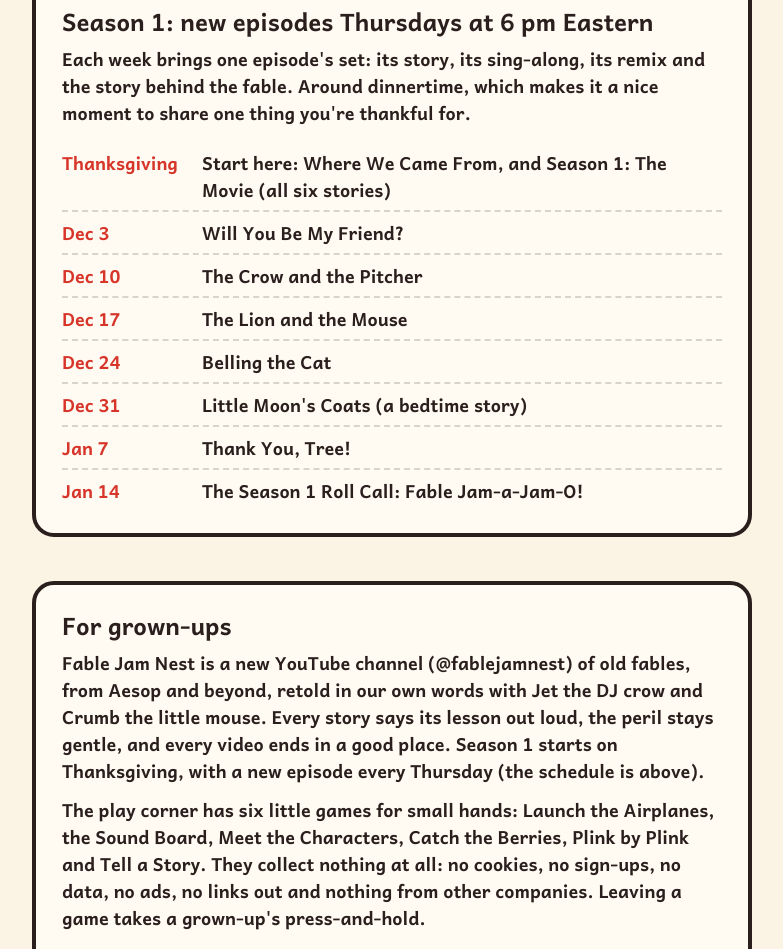
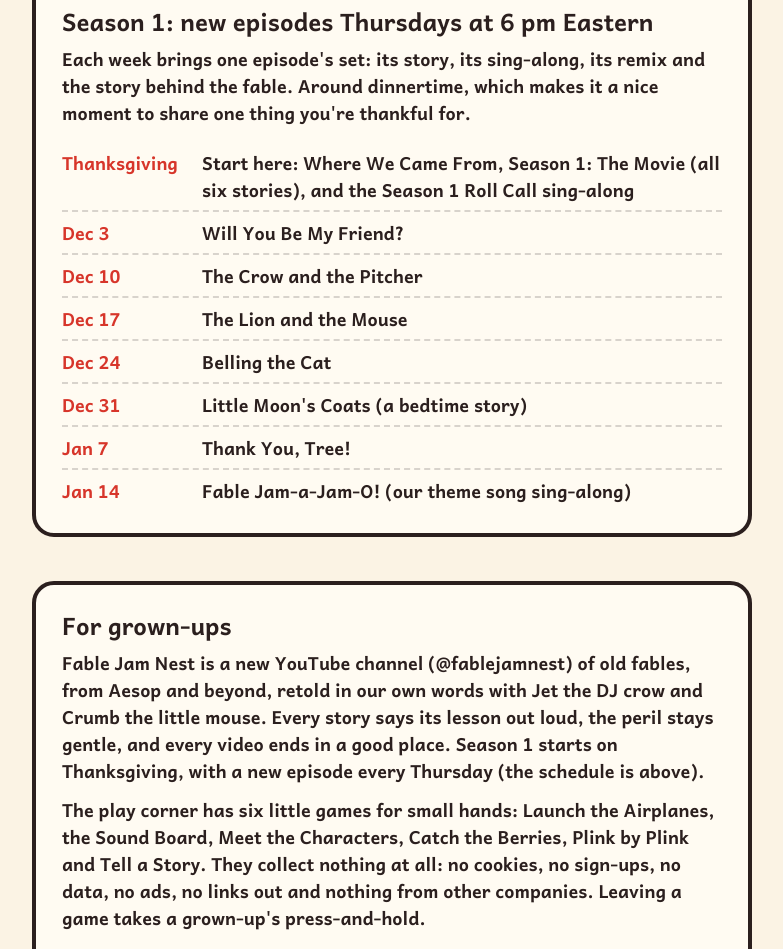
Before and after one commit to nossilg/fablejam-site, a plain HTML site: page nest/index.html in a window 1280 px wide. Shown: the part 2069-3018 px from the top of the page, without its empty margins (248-1031 px from the left). Drawn offline with Linux system fonts and the light colour scheme.

Commit message:
Schedule: the Season 1 Roll Call is out on Thanksgiving; Jan 14 is the theme song

```diff
--- a/nest/index.html
+++ b/nest/index.html
@@ -126,14 +126,14 @@ footer{margin:34px 0 10px;font-size:15px;color:#6b5444}
     <h2>Season 1: new episodes Thursdays at 6 pm Eastern</h2>
     Each week brings one episode's set: its story, its sing-along, its remix and the story behind the fable. Around dinnertime, which makes it a nice moment to share one thing you're thankful for.
     <ul class="sched">
-      <li data-day="2026-11-26"><time datetime="2026-11-26">Thanksgiving</time><span>Start here: Where We Came From, and Season 1: The Movie (all six stories)</span></li>
+      <li data-day="2026-11-26"><time datetime="2026-11-26">Thanksgiving</time><span>Start here: Where We Came From, Season 1: The Movie (all six stories), and the Season 1 Roll Call sing-along</span></li>
       <li data-day="2026-12-03"><time datetime="2026-12-03">Dec 3</time><span>Will You Be My Friend?</span></li>
       <li data-day="2026-12-10"><time datetime="2026-12-10">Dec 10</time><span>The Crow and the Pitcher</span></li>
       <li data-day="2026-12-17"><time datetime="2026-12-17">Dec 17</time><span>The Lion and the Mouse</span></li>
       <li data-day="2026-12-24"><time datetime="2026-12-24">Dec 24</time><span>Belling the Cat</span></li>
       <li data-day="2026-12-31"><time datetime="2026-12-31">Dec 31</time><span>Little Moon's Coats (a bedtime story)</span></li>
       <li data-day="2027-01-07"><time datetime="2027-01-07">Jan 7</time><span>Thank You, Tree!</span></li>
-      <li data-day="2027-01-14"><time datetime="2027-01-14">Jan 14</time><span>The Season 1 Roll Call: Fable Jam-a-Jam-O!</span></li>
+      <li data-day="2027-01-14"><time datetime="2027-01-14">Jan 14</time><span>Fable Jam-a-Jam-O! (our theme song sing-along)</span></li>
     </ul>
   </section>
   <section class="grown">
```
